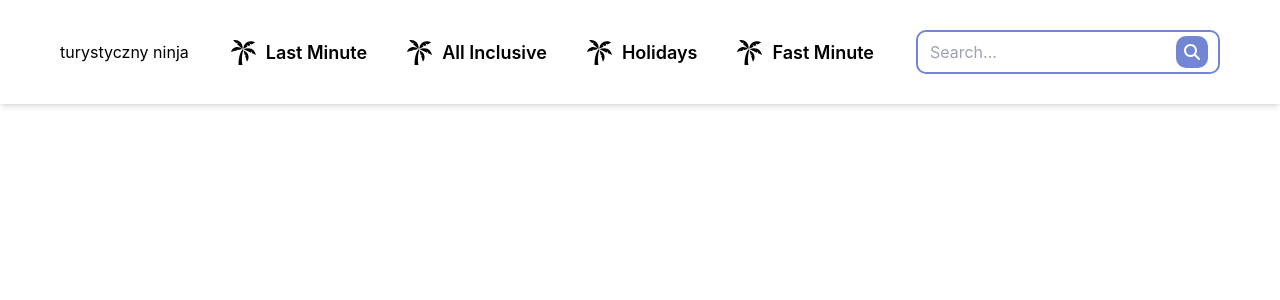
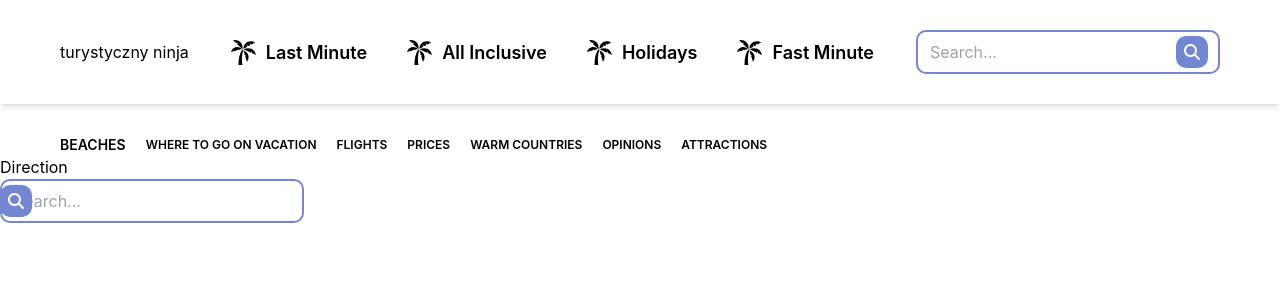
Before and after one commit to Daniel-Musunza/weather, a React (Create React App) app: page / in a window 1280 px wide. Shown: the top 300 px of the page. Built offline with nearby package versions, Linux system fonts and the light colour scheme.

Commit message:
added some chnages

```diff
--- a/src/components/Home.jsx
+++ b/src/components/Home.jsx
@@ -1,12 +1,31 @@
 import React from 'react'
 import NavBar from './NavBar'
+import icons from '../utils/icons'
 
 const Home = () => {
   return (
     <>
     <NavBar/>
     <div className="">
-
+      <div className="flex flex-row items-center">
+        <form action="">
+          <div className="flex flex-col">
+            <label htmlFor="">Direction</label>
+            <div className="relative w-full">
+            <input
+                  type="text"
+                  className="w-full pl-3 pr-10 py-2 border-[2px] border-[#7286D3] focus:outline-none rounded-[10px]"
+                  placeholder="Search..."
+              />
+              <div className="absolute inset-y-0 left-0 flex items-center pr-3">
+                  <div className="flex items-center justify-center bg-[#7286D3] w-8 h-8 rounded-[10px]">
+                      <span className='text-white'>{icons.search}</span>
+                  </div>
+              </div>
+          </div>
+          </div>
+        </form>
+      </div>
     </div>
     </>
   )
--- a/src/components/NavBar.jsx
+++ b/src/components/NavBar.jsx
@@ -5,7 +5,7 @@ import { Link } from 'react-router-dom'
 
 const NavBar = () => {
   return (
-    <div className='flex flex-col '>
+    <div className='flex flex-col gap-[30px] '>
       <div className="padding-x w-[100%] flex flex-row items-center justify-between py-[30px] shadow-md ">
         <div className="flex flex-row ">
             <h1>turystyczny <span>ninja</span></h1>
@@ -51,6 +51,15 @@ const NavBar = () => {
         </div>
         </div>
       </div>
+      <div className="padding-x flex flex-row items-center gap-[20px]">
+      <Link to="" className='font-[600] text-[14px]'>BEACHES</Link>
+         <Link to="" className='font-[600] text-[12px]'>WHERE TO GO ON VACATION</Link>
+         <Link to="" className='font-[600] text-[12px]'>FLIGHTS</Link>
+         <Link to="" className='font-[600] text-[12px]'>PRICES</Link>
+         <Link to="" className='font-[600] text-[12px]'>WARM COUNTRIES</Link>
+         <Link to="" className='font-[600] text-[12px]'>OPINIONS</Link>
+         <Link to="" className='font-[600] text-[12px]'>ATTRACTIONS</Link>
+      </div>
     </div>
   )
 }
```
